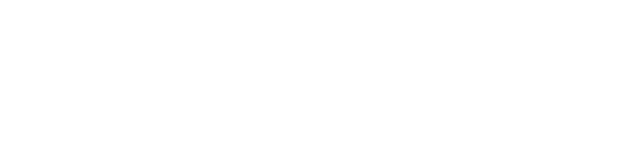
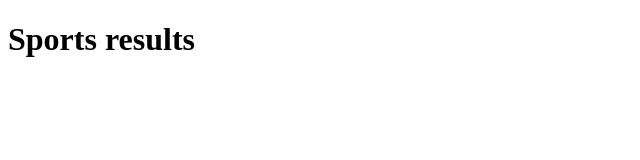
Before and after one commit to Christophe-png/helloWorld, a plain HTML site: page index.html in a window 1280 px wide. Shown: the whole page, without its empty margins (0-640 px from the left). Drawn offline with Linux system fonts and the light colour scheme.

Commit message:
I added an <h1> Sports results

```diff
--- a/index.html
+++ b/index.html
@@ -6,6 +6,7 @@
   </head>
 
   <body>
+    <h1>Sports results</h1>
 
   </body>
 </html>
```
